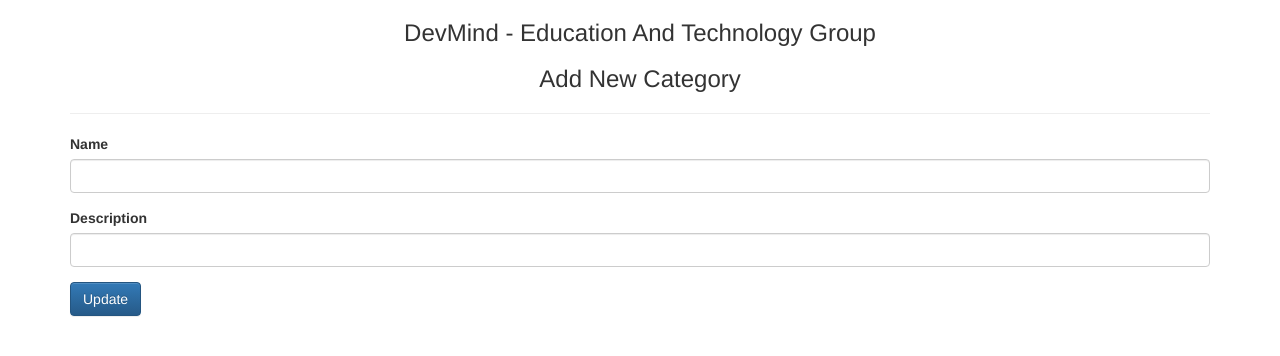
After one commit to LEBADUC9/lebaduc_php31, a PHP site: page /Views/categories/edit.php in a window 1280 px wide. The commit adds this page. Shown: the top 356 px of the page. Run offline with PHP 8.4, Linux system fonts and the light colour scheme; the template is opened without the code that fills it, so the values that code supplies are empty; some libraries are stand-ins or nearby versions.

Commit message:
update Unit13

```diff
--- /dev/null
+++ b/Unit13/Views/categories/edit.php
@@ -0,0 +1,35 @@
+<!DOCTYPE html>
+<html>
+<head>
+    <meta charset="utf-8">
+    <meta http-equiv="X-UA-Compatible" content="IE=edge">
+    <title>DevMind - Education And Technology Group</title>
+    <!-- Latest compiled and minified CSS -->
+    <link rel="stylesheet" href="http://netdna.bootstrapcdn.com/bootstrap/3.1.1/css/bootstrap.min.css">
+
+    <!-- Optional theme -->
+    <link rel="stylesheet" href="http://netdna.bootstrapcdn.com/bootstrap/3.1.1/css/bootstrap-theme.min.css">
+
+    <!-- Latest compiled and minified JavaScript -->
+    <script src="http://netdna.bootstrapcdn.com/bootstrap/3.1.1/js/bootstrap.min.js"></script>
+</head>
+<body>
+    <div class="container">
+    <h3 align="center">DevMind - Education And Technology Group</h3>
+    <h3 align="center">Add New Category</h3>
+    <hr>
+        <form action="index.php?mod=categories&act=update" method="POST" role="form" enctype="multipart/form-data">
+            <div class="form-group">
+                <label for="">Name</label>
+                <input type="hidden" name="id" value="<?=$category['id']?>">
+                <input type="text" class="form-control" id="" placeholder="" name="name" value="<?=$category['name']?>">
+            </div>
+            <div class="form-group">
+                <label for="">Description</label>
+                <input type="text" class="form-control" id="" placeholder="" name="description" value="<?=$category['description']?>">
+            </div>
+            <button type="submit" class="btn btn-primary">Update</button>
+        </form>
+    </div>
+</body>
+</html>
--- a/Unit13/Views/categories/list.php
+++ b/Unit13/Views/categories/list.php
@@ -35,9 +35,9 @@
                 </td>
                 <td><?= $cate['description'] ?></td>
                 <td>
-                    <a href="category_detail.php?id=<?=$cate['id']?>" class="btn btn-primary">Detail</a>
-                    <a href="category_edit.php?id=<?=$cate['id']?>" class="btn btn-success">Edit</a>
-                    <a href="index.php?mod=categories&act=delete?id=<?=$cate['id']?>" class="btn btn-danger">Delete</a>
+                    <a href="index.php?mod=categories&act=show&id=<?=$cate['id']?>" class="btn btn-primary">Detail</a>
+                    <a href="index.php?mod=categories&act=edit&id=<?=$cate['id']?>" class="btn btn-success">Edit</a>
+                    <a href="index.php?mod=categories&act=delete&id=<?=$cate['id']?>" class="btn btn-danger">Delete</a>
                 </td>
             </tr>
             <?php } ?>
```
Also changed, not shown: Unit13/Controllers/CategoriesController.php (+28 -1 lines), Unit13/Models/Category.php (+23 -4 lines), Unit13/Views/categories/detail.php (added, +42 -0 lines).
